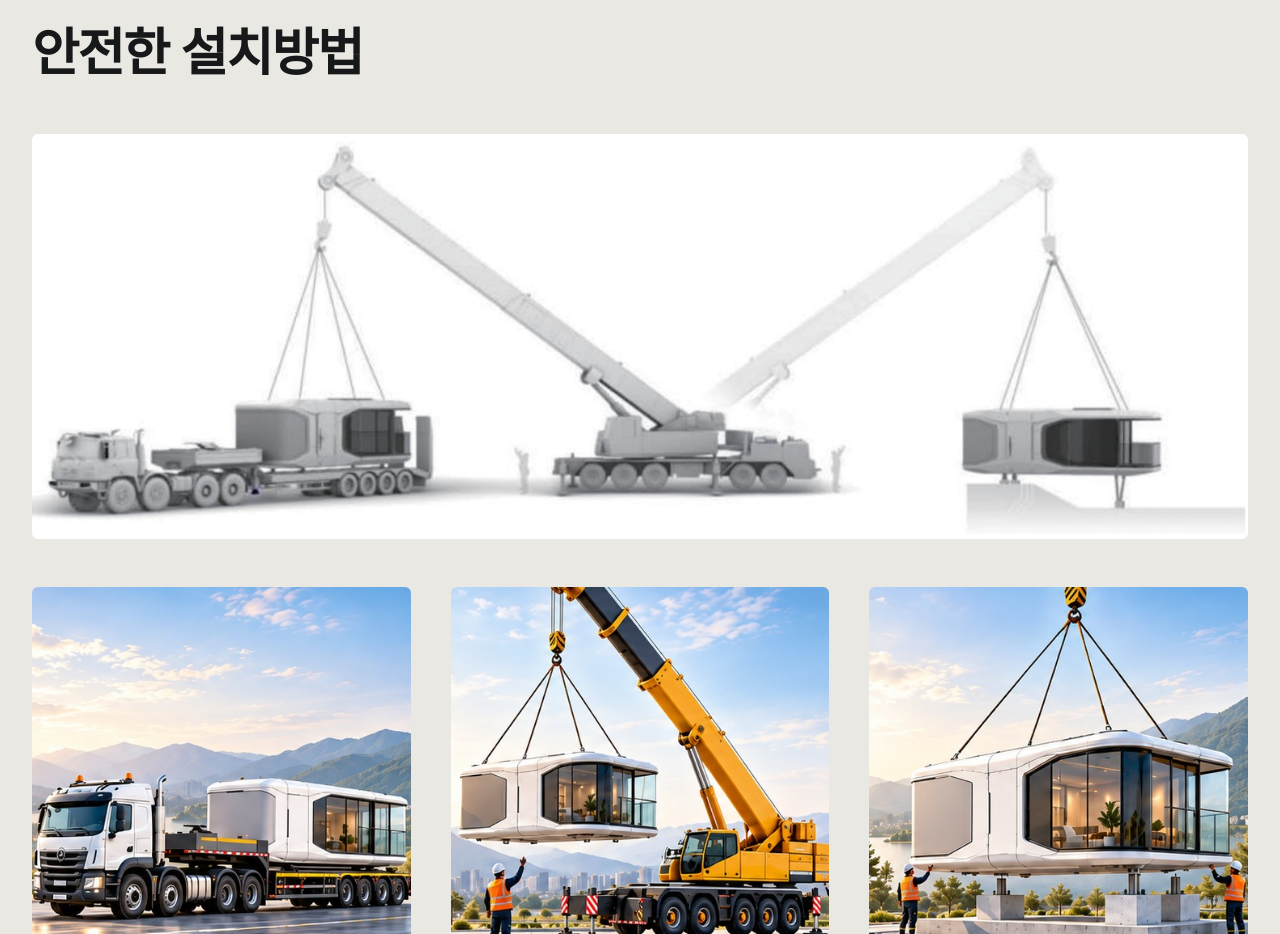
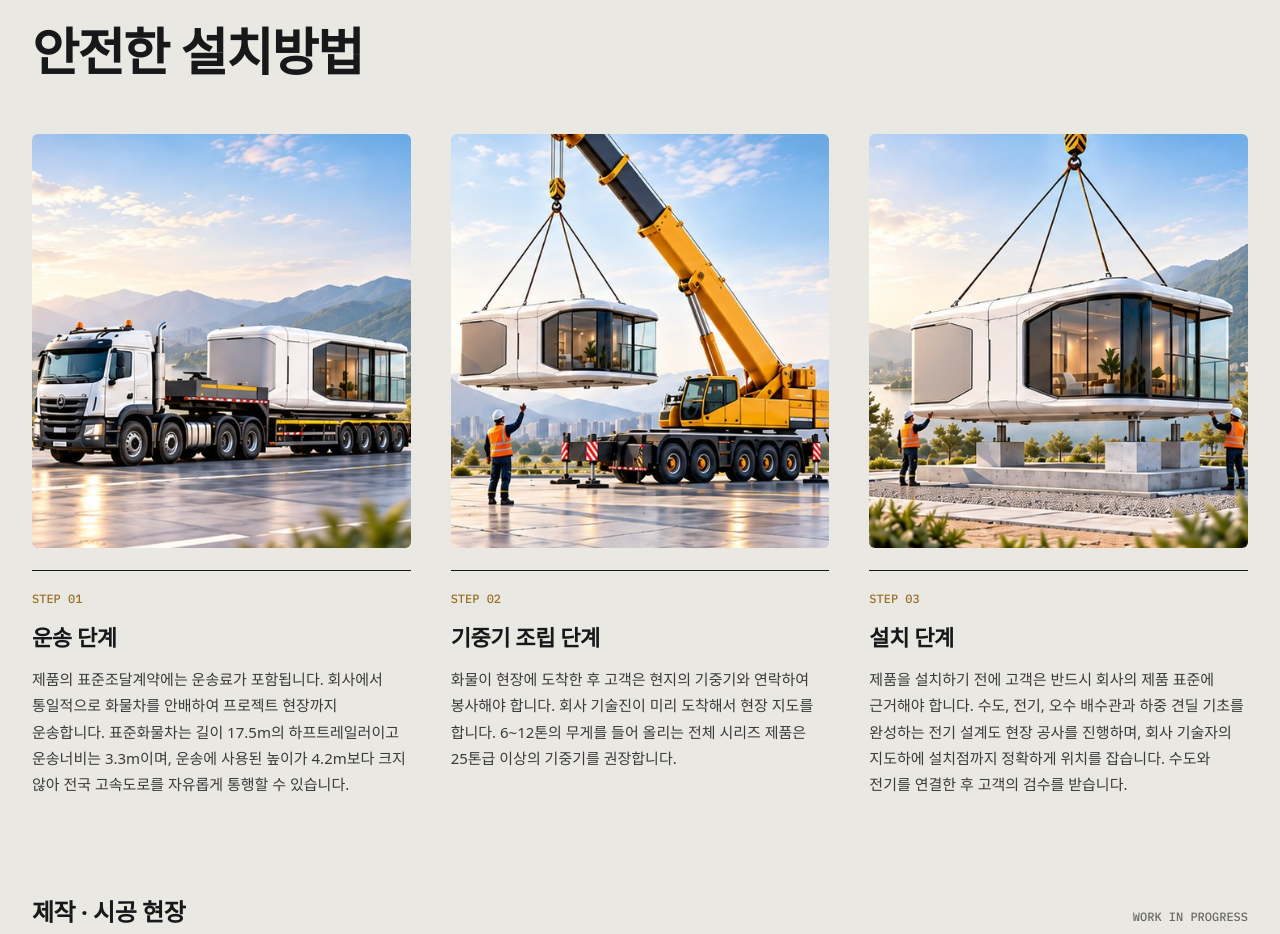
Before and after one commit to heijungKim/wooju-house, a Next.js app: page / in a window 1280 px wide. Shown: the part 4960-5894 px from the top of the page. Built offline with nearby package versions, Linux system fonts and the light colour scheme; a web font is replaced by a local one.

Commit message:
설치 섹션의 카탈로그 일러스트 제거
Co-Authored-By: Claude Opus 5.5 <noreply@anthropic.com>
Claude-Session: https://claude.ai/code/session_01Bxt4XF1qPbJ7au8CFbRaHb

```diff
--- a/components/Sections.tsx
+++ b/components/Sections.tsx
@@ -24,13 +24,6 @@ export function Install() {
     <section id="install" className="scroll-mt-[68px] bg-paper-2">
       <div className="mx-auto max-w-[1320px] px-5 sm:px-8 py-[72px] md:py-28">
         <SectionHead eyebrow="04 — INSTALLATION" title="안전한 설치방법" />
-        {/* 모바일에서는 일러스트가 너무 작아져 가로로 밀어서 보도록 */}
-        <div className="-mx-5 mb-10 overflow-x-auto px-5 [scrollbar-width:none] sm:mx-0 sm:px-0 md:mb-12 [&::-webkit-scrollbar]:hidden">
-          <div className="aspect-[3/1] min-w-[640px] overflow-hidden rounded-md bg-white sm:min-w-0">
-            <Photo src="/img/install.jpg" alt="설치 과정 일러스트" fit="contain" sizes="(min-width: 1320px) 1256px, 640px" />
-          </div>
-        </div>
-        <p className="-mt-7 mb-10 font-mono text-[11px] text-muted sm:hidden">← 옆으로 밀어서 보기</p>
         <div className="grid grid-cols-1 gap-8 md:grid-cols-3 md:gap-10">
           {installSteps.map((s) => (
             <div key={s.n} className="flex flex-col gap-3.5">
```
Also changed, not shown: public/img/install.jpg (deleted).
